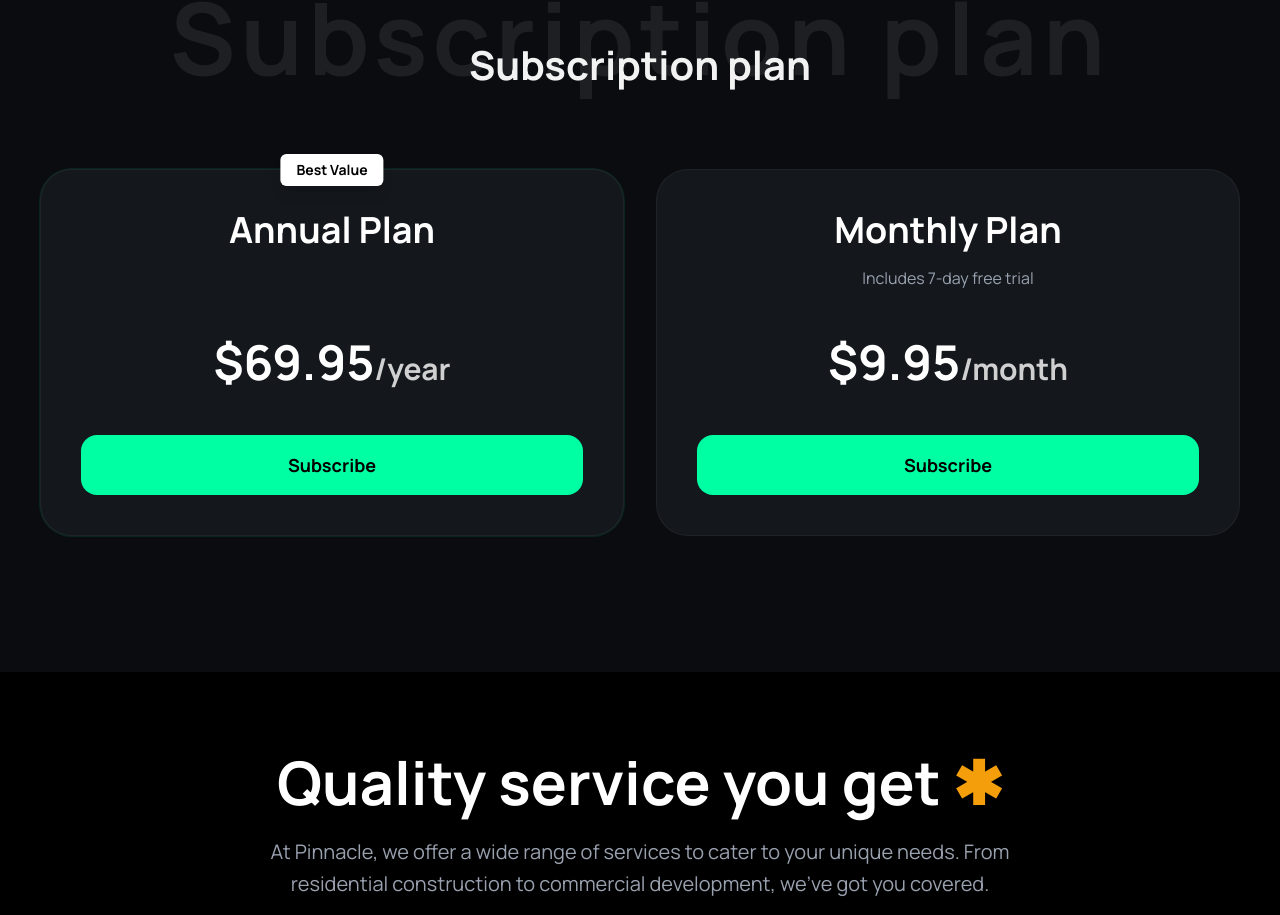
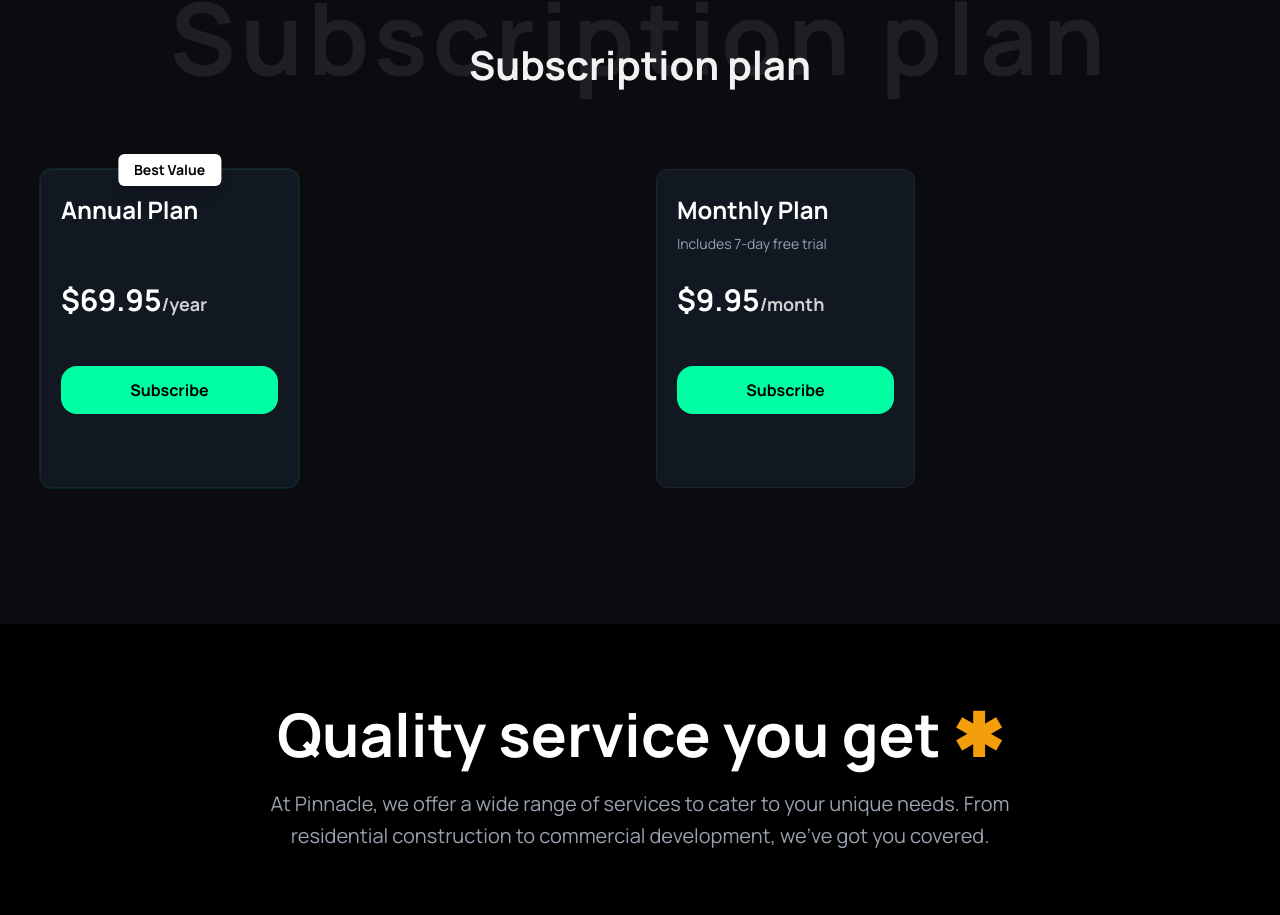
Before and after one commit to Alok4D/clash-gambling, a Next.js app: page / in a window 1280 px wide. Shown: the part 2684-3599 px from the top of the page. Built offline with nearby package versions, Linux system fonts and the light colour scheme.

Commit message:
feat: add PricingSection component with annual and monthly subscription tiers

```diff
--- a/app/(home)/PricingSection.tsx
+++ b/app/(home)/PricingSection.tsx
@@ -37,7 +37,7 @@ const PricingSection = () => {
           {plans.map((plan, index) => (
             <div
               key={index}
-              className={`relative rounded-[32px] border border-white/5 bg-[#14181D] p-10 transition-all hover:border-[#00FFA3]/20 ${
+              className={`relative flex h-[319px] w-full max-w-[259px] flex-col items-start gap-[48px] rounded-[12px] border border-[#1F2630] bg-[#121821] px-5 py-6 transition-all hover:border-[#00FFA3]/20 ${
                 plan.highlight ? "ring-1 ring-[#00FFA3]/10" : ""
               }`}
             >
@@ -48,32 +48,32 @@ const PricingSection = () => {
                 </div>
               )}
 
-              <div className="flex h-full flex-col items-center text-center">
-                <h4 className="mb-4 text-3xl font-bold text-white md:text-4xl">
+              <div className="flex flex-col items-start gap-2">
+                <h4 className="text-2xl font-bold text-white">
                   {plan.name}
                 </h4>
 
-                <div className="mb-8 min-h-[40px]">
+                <div className="min-h-[24px]">
                   {plan.features ? (
-                    <p className="text-gray-400">{plan.features}</p>
+                    <p className="text-sm text-gray-400">{plan.features}</p>
                   ) : (
-                    <div className="h-6" /> // Spacer for alignment
+                    <div className="h-4" />
                   )}
                 </div>
 
-                <div className="mb-12">
-                  <span className="text-4xl font-bold text-white md:text-5xl">
+                <div className="mt-4">
+                  <span className="text-3xl font-bold text-white">
                     {plan.price}
                   </span>
-                  <span className="text-2xl font-bold text-white opacity-80 md:text-3xl">
+                  <span className="text-lg font-bold text-white opacity-80">
                     {plan.period}
                   </span>
                 </div>
+              </div>
 
-                <button className="w-full rounded-2xl bg-[#00FFA3] py-4 text-lg font-bold text-black transition-all hover:bg-[#00e692] hover:shadow-[0_0_20px_rgba(0,255,163,0.3)] active:scale-[0.98]">
-                  Subscribe
-                </button>
-              </div>
+              <button className="w-full rounded-2xl bg-[#00FFA3] py-3 text-base font-bold text-black transition-all hover:bg-[#00e692] hover:shadow-[0_0_20px_rgba(0,255,163,0.3)] active:scale-[0.98]">
+                Subscribe
+              </button>
             </div>
           ))}
         </div>
```
